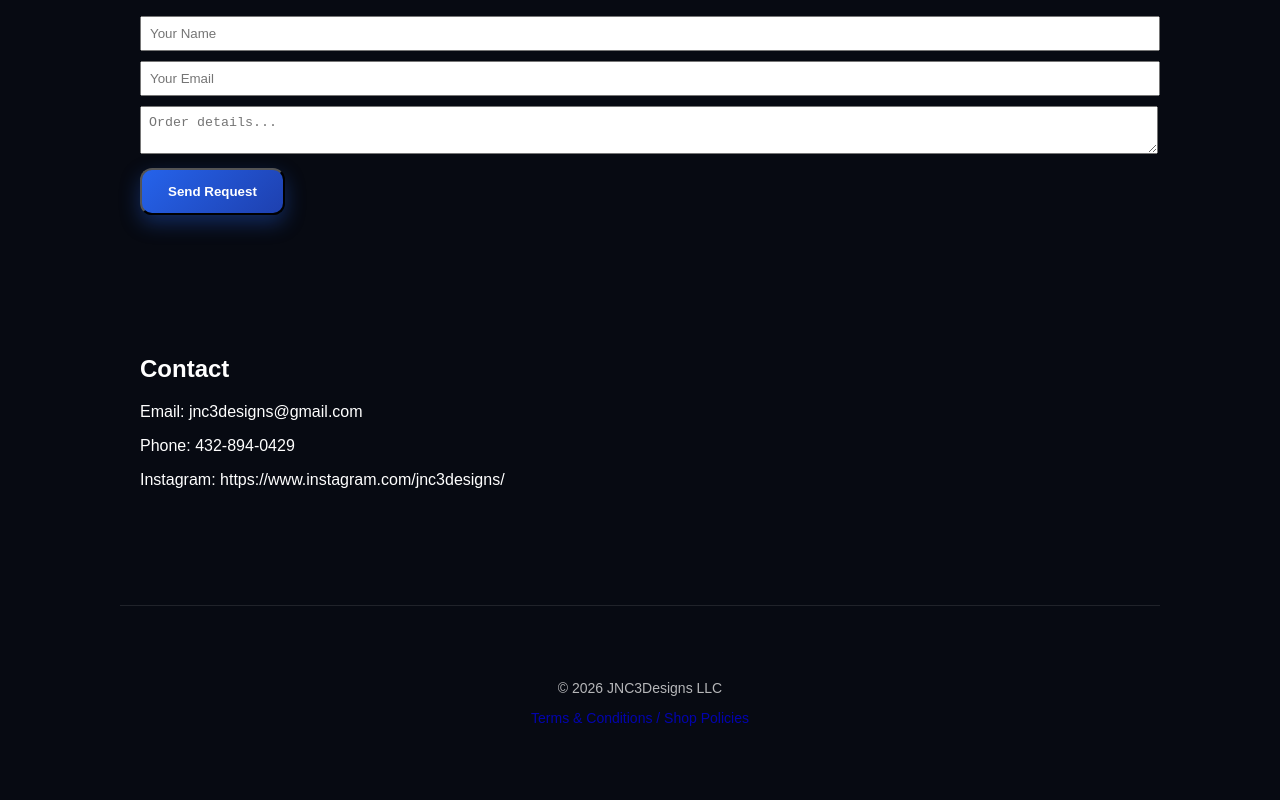
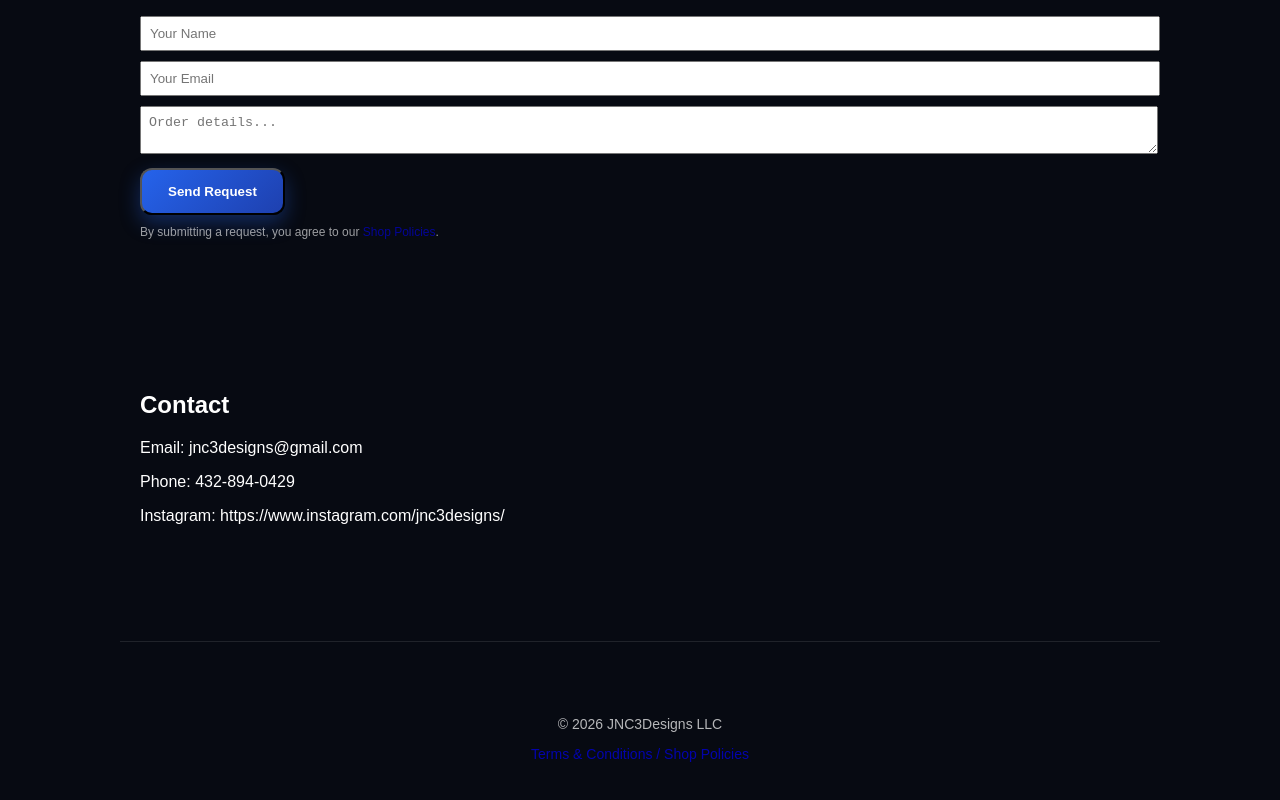
Before and after one commit to jnc3designs/jnc3designs-website, a Next.js app in the folder jnc3designs-premium/: page / in a window 1280 px wide. Shown: the part 3760-4560 px from the top of the page. Built offline with nearby package versions, Linux system fonts and the light colour scheme.

Commit message:
Add agreement text and link to shop policies

```diff
--- a/jnc3designs-premium/app/page.js
+++ b/jnc3designs-premium/app/page.js
@@ -197,6 +197,12 @@ export default function Home() {
           </div>
           <button type="submit" className="button-primary">Send Request</button>
         </form>
+    <p style={{ fontSize: "12px", opacity: 0.6, marginTop: "10px" }}>
+  By submitting a request, you agree to our{" "}
+  <a href="/policies" className="underline">
+    Shop Policies
+  </a>.
+</p>
       </section>
 
       <section className="section">
```
